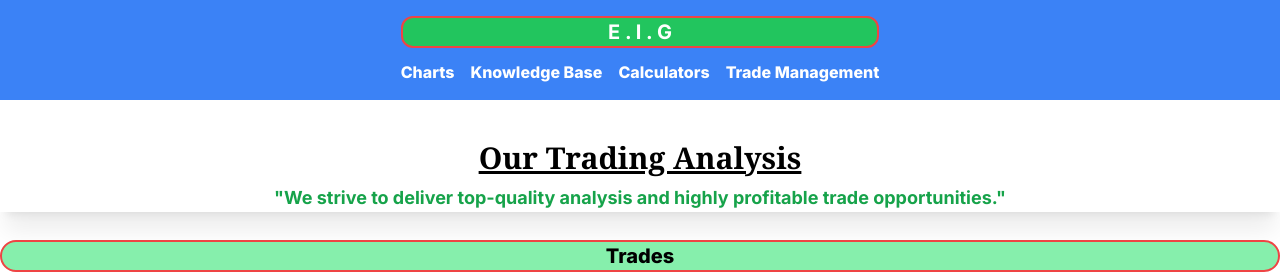
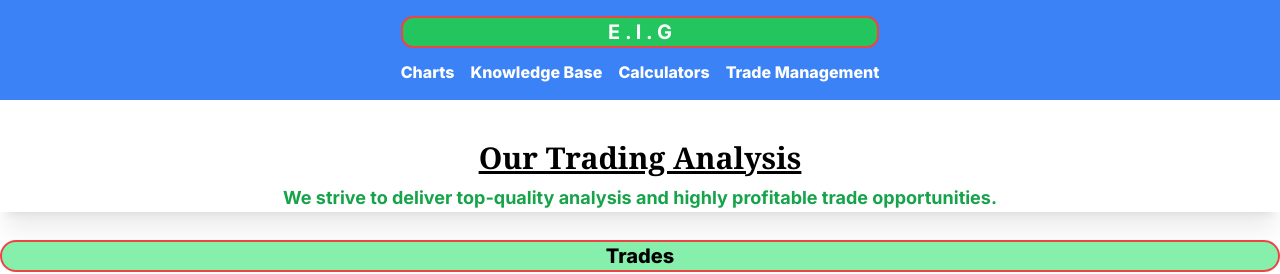
Before and after one commit to TshwaneloMatlou/eig, a Next.js app: page /Charts in a window 1280 px wide. Shown: the top 274 px of the page. Built offline with nearby package versions, Linux system fonts and the light colour scheme.

Commit message:
chart update

```diff
--- a/app/Components/ChartSearch.tsx
+++ b/app/Components/ChartSearch.tsx
@@ -12,8 +12,8 @@ const ChartSearch = () => {
         <section className="py-5 mb-2 rounded-xl">
           <div className="container mx-auto text-center">
             <h2 className="text-3xl m-2 font-semibold font-serif underline">Our Trading Analysis</h2>
-            <p className="text-lg text-green-600 font-bold shadow-xl ">
-              "We strive to deliver top-quality analysis and highly profitable trade opportunities."
+            <p className="text-lg text-green-600 font-bold shadow-xl">
+              We strive to deliver top-quality analysis and highly profitable trade opportunities.
             </p>
           </div>
         </section>
```
